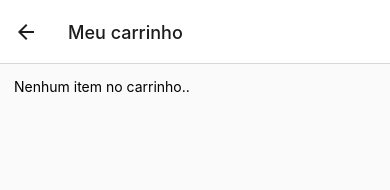
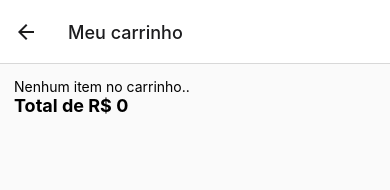
Before and after one commit to Guilherme-Castello-Clear/desafio-rn, a React Native app: screen /Cart in a window 390 px wide. Shown: the top 190 px of the page. Built offline with nearby package versions, Linux system fonts and the light colour scheme.

Commit message:
Feat: Displaying total price

```diff
--- a/src/contexts/CartContext.js
+++ b/src/contexts/CartContext.js
@@ -4,6 +4,7 @@
 export const CartContext = createContext({});
 function CartProvider({ children }){
     const [cart, setCart] = useState([])
+    const [total, setTotal] = useState(0)
 
     function addItemCart(newItem){
         const indexItem = cart.findIndex(item => item.id === newItem.id)
@@ -13,8 +14,8 @@
             cartList[indexItem].amount = cartList[indexItem].amount +1;
             cartList[indexItem].total = cartList[indexItem].amount * cartList[indexItem].price
             setCart(cartList)
-        console.log(cartList)
-
+            console.log(cartList)
+            totalResultCart(cartList)
             return;
         }
         let data = {
@@ -24,7 +25,7 @@
         }
 
         setCart(products => [...products, data])
-
+        totalResultCart([...cart], data)
     }
 
     function removeItemCart(product){
@@ -35,11 +36,19 @@
             cartList[indexItem].amount = cartList[indexItem].amount - 1;
             cartList[indexItem].total = cartList[indexItem].total - cartList[indexItem].price;
             setCart(cartList)
+            totalResultCart(cartList)
             return;
         }
 
         const removeItem = cart.filter(item => item.id !== product.id)
         setCart(removeItem);
+        totalResultCart(removeItem)
+    }
+
+    function totalResultCart(items){
+        let myCart = items;
+        let result = myCart.reduce((acc, obj) => {return acc + obj.total}, 0)
+        setTotal(result.toFixed(2))
     }
 
     return(
@@ -47,7 +56,8 @@
             value={{
                 cart,
                 addItemCart,
-                removeItemCart
+                removeItemCart,
+                total
             }}
         >
             {children}
--- a/src/pages/Cart/index.js
+++ b/src/pages/Cart/index.js
@@ -6,10 +6,10 @@
 
 export default function Cart(){
 
-  const { cart, addItemCart, removeItemCart } = useContext(CartContext);
+  const { cart, addItemCart, removeItemCart, total } = useContext(CartContext);
 
   return(
-    <View style={stlyes.container}>
+    <View style={styles.container}>
       <FlatList
         data={cart}
         showsVerticalScrollIndicator={false}
@@ -22,16 +22,22 @@
             removeAmount={ () => removeItemCart(item) }
           />
         )}
+        ListFooterComponent={() => <Text style={styles.total}>Total de R$ {total}</Text>}
       />
     </View>
   )
 }
-const stlyes = StyleSheet.create({
+const styles = StyleSheet.create({
   container:{
     flex:1,
     backgroundColor: '#FAFAFA',
     paddingStart: 14,
     paddingEnd: 14,
     paddingTop: 14,
+  },
+  total:{
+    fontSize: 18,
+    fontWeight: 'bold',
+    marginBottom: 24
   }
 })
--- a/src/pages/Home/index.js
+++ b/src/pages/Home/index.js
@@ -46,9 +46,11 @@
             <View style={styles.cartContent}>
                 <Text style={styles.title}>Lista de produtos</Text>
                 <TouchableOpacity style={styles.cartButton} onPress={() => navigation.navigate('Cart')}>
-                    <View style={styles.dot}>
-                        <Text style={styles.dotText}>{cart?.length}</Text>
-                    </View>
+                    {cart.length >= 1 &&
+                        <View style={styles.dot}>
+                            <Text style={styles.dotText}>{cart?.length}</Text>
+                        </View>
+                    }
                     <Feather name="shopping-cart" size={30} color="#000" />
                 </TouchableOpacity>
             </View>
```
